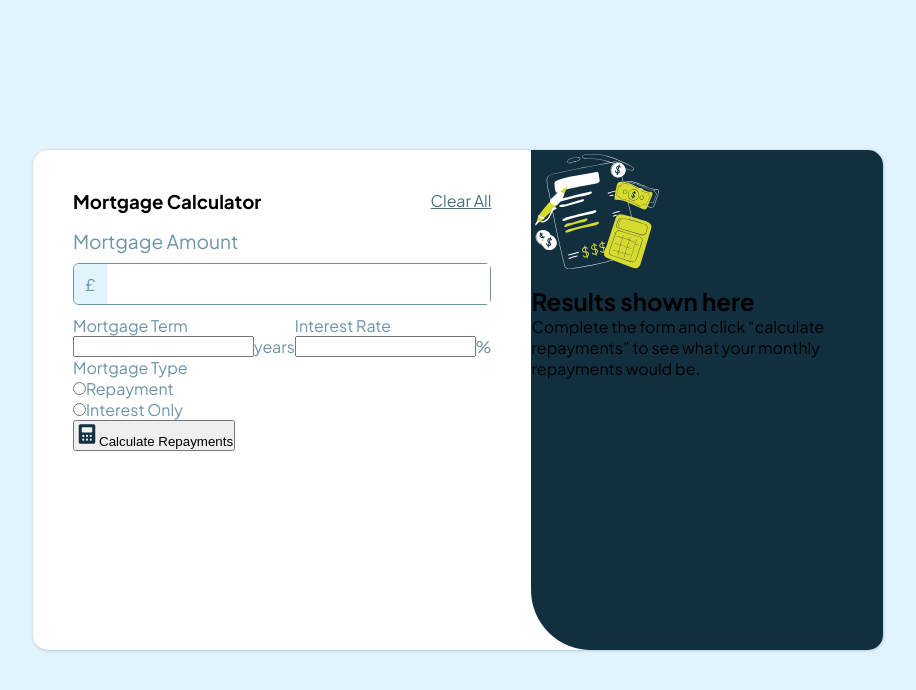
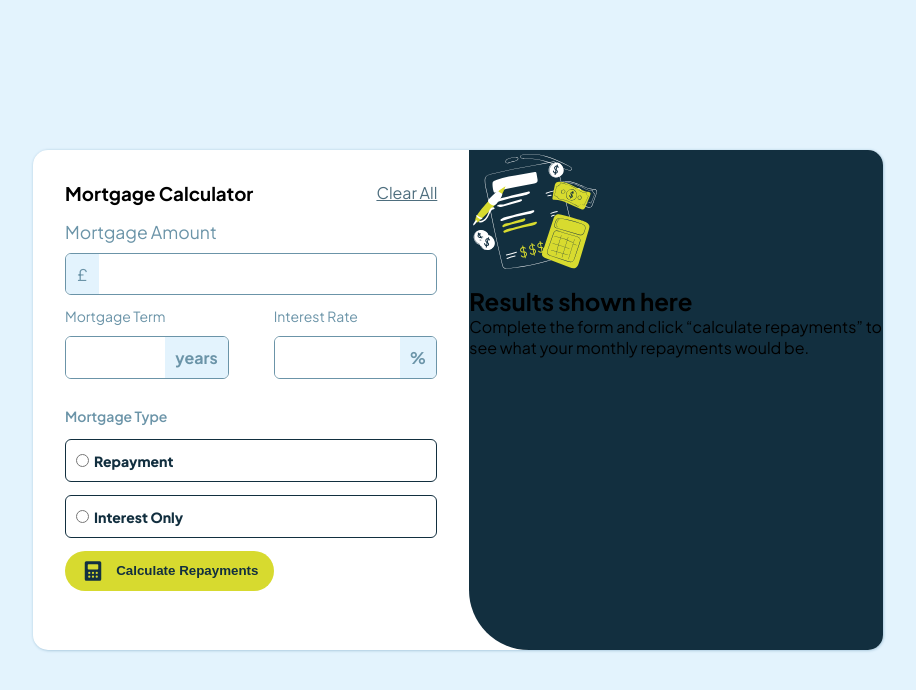
Before and after one commit to kasimugur/kasimugur-mortgage-repayment-calculator-app, a React (Vite) app: page / in a window 1280 px wide. Shown: the top 690 px of the page, without its empty margins (182-1098 px from the left). Built offline with nearby package versions, Linux system fonts and the light colour scheme.

Commit message:
css form updated

```diff
--- a/src/scss/style.scss
+++ b/src/scss/style.scss
@@ -20,8 +20,17 @@ $slat900: hsl(202, 55%, 16%);
   padding: 0;
   box-sizing: border-box;
 }
-.active{
-  .input-container{
+
+.active {
+  .input-container {
+    border-color: $lime !important;
+  }
+
+  .inpt-container {
+    border-color: $lime !important;
+  }
+
+  .rad {
     border-color: $lime !important;
   }
 
@@ -30,10 +39,12 @@ $slat900: hsl(202, 55%, 16%);
     background-color: $lime !important;
   }
 }
+
 .error {
-  .input-container{
+  .input-container {
     border-color: $red !important;
   }
+
   p {
     color: $red;
     font-size: 15px;
@@ -46,9 +57,12 @@ $slat900: hsl(202, 55%, 16%);
   }
 }
 
-@media screen {
+// @media screen and (max-width:0px) and (min-height:0px) {
+//   .inpt {
+//     grid-template-columns: repeat(1, 1fr) !important;
+//   }
+// }
 
-}
 @media screen and (min-width: 76px) {
   #root {
     overflow: hidden;
@@ -70,8 +84,8 @@ $slat900: hsl(202, 55%, 16%);
     flex-wrap: wrap;
 
     .card-item {
-      flex: 1;
-      margin: 2.5rem;
+      flex: 0.9;
+      margin: 2rem;
 
       .header {
         margin-bottom: 1rem;
@@ -90,11 +104,11 @@ $slat900: hsl(202, 55%, 16%);
         color: $slat500;
 
         .amount {
-margin-bottom: 10px;
+          margin-bottom: 10px;
 
           label {
             display: block;
-            font-size: 1.2rem;
+            font-size: 1.1rem;
             margin: 10px 0;
           }
 
@@ -102,16 +116,15 @@ margin-bottom: 10px;
             display: flex;
             border: 1px solid $slat500;
             border-radius: 6px;
-            width: 100%;
-            &:hover{
+
+            &:hover {
               border: 1px solid $slat900 ;
             }
 
             input {
-              flex-grow: 1;
-              padding: 0.5rem;
+              width: 100%;
+              border-radius: inherit;
               cursor: pointer;
-              width: 98%;
               outline: none;
               border: none;
               text-indent: 5px;
@@ -124,26 +137,118 @@ margin-bottom: 10px;
             }
 
             span {
-              padding:  0.6rem 0.7rem;
-              border-radius: 5px 0 0  5px;
+              padding: 0.6rem 0.7rem;
+              border-radius: 5px 0 0 5px;
               background-color: $slat100;
             }
           }
 
         }
-        .inpt{
+
+        .inpt {
           display: grid;
-          grid-template-columns: repeat(2 ,1fr);
-          .inpt-container{
+          grid-template-columns: repeat(2, 1fr);
+          flex-wrap: wrap;
+          gap: 15px;
+
+          .inpt-container {
+            margin: 10px 0;
+            cursor: pointer;
             display: flex;
+            border: 1px solid $slat500;
+            border-radius: 6px;
+            font-weight: bold;
+
+            &:hover {
+              border: 1px solid $slat900 ;
+            }
+
+            input {
+              width: 100%;
+
+              padding: 5px 0;
+              border-radius: 5px;
+              border: none;
+              text-indent: 10px;
+
+              &:focus {
+                border: none;
+                outline: none;
+              }
+            }
+
+            span {
+              text-align: center;
+              background-color: $slat100;
+              border-radius: 0 5px 5px 0;
+              padding: 10px;
+            }
           }
-          .inpt-term{
-            // display: flex;
-            // flex-direction: column;
+
+          .inpt-term {
+
+            margin-right: 15px;
+
+            label {
+              font-size: 14px;
+            }
+
           }
-          .inpt-rate{
-            // display: flex;
-            // flex-direction: column;
+
+          .inpt-rate {
+            margin-left: 15px;
+
+            label {
+              font-size: 14px;
+            }
+
+          }
+        }
+
+        .type {
+          margin-top: 1rem;
+          label {
+            font-size: 14px;
+            font-weight: 600;
+          }
+
+          .rad {
+            border-radius: 6px;
+            border: 1px solid $slat900;
+            margin: 0.8em 0;
+            padding: 10px;
+
+            input {
+              text-align: center;
+              margin-right: 5px;
+
+            }
+
+            label {
+              color: $slat900;
+              text-align: center;
+              font-weight: 800;
+              font-size: 14px;
+            }
+
+          }
+
+        }
+
+        button {
+          color: $slat900;
+          margin-top: 5px;
+          background-color: $lime;
+          border: none;
+          gap: 0.7rem;
+          padding: 0.5rem 1rem;
+          border-radius: 25px;
+          align-items: center;
+          display: flex;
+          font-weight: bold;
+          transition: transform 0.3s ease-in-out;
+          &:active{
+            transform: scale(0.95);
           }
         }
       }
```
